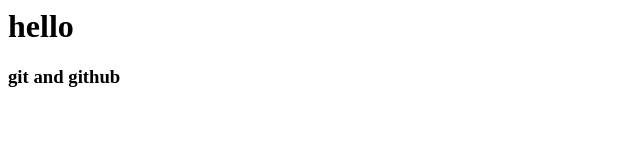
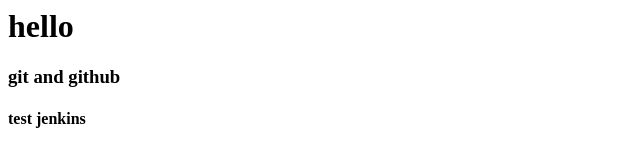
Before and after one commit to Majid-cloud/Majid, a plain HTML site: page index.html in a window 1280 px wide. Shown: the whole page, without its empty margins (0-640 px from the left). Drawn offline with Linux system fonts and the light colour scheme.

Commit message:
Update index.html

```diff
--- a/index.html
+++ b/index.html
@@ -5,6 +5,7 @@
     <body>
         <h1>hello</h1>
         <h3>git and github</h3>
+        <h4> test jenkins</h4>
 
 
     </body>
```
